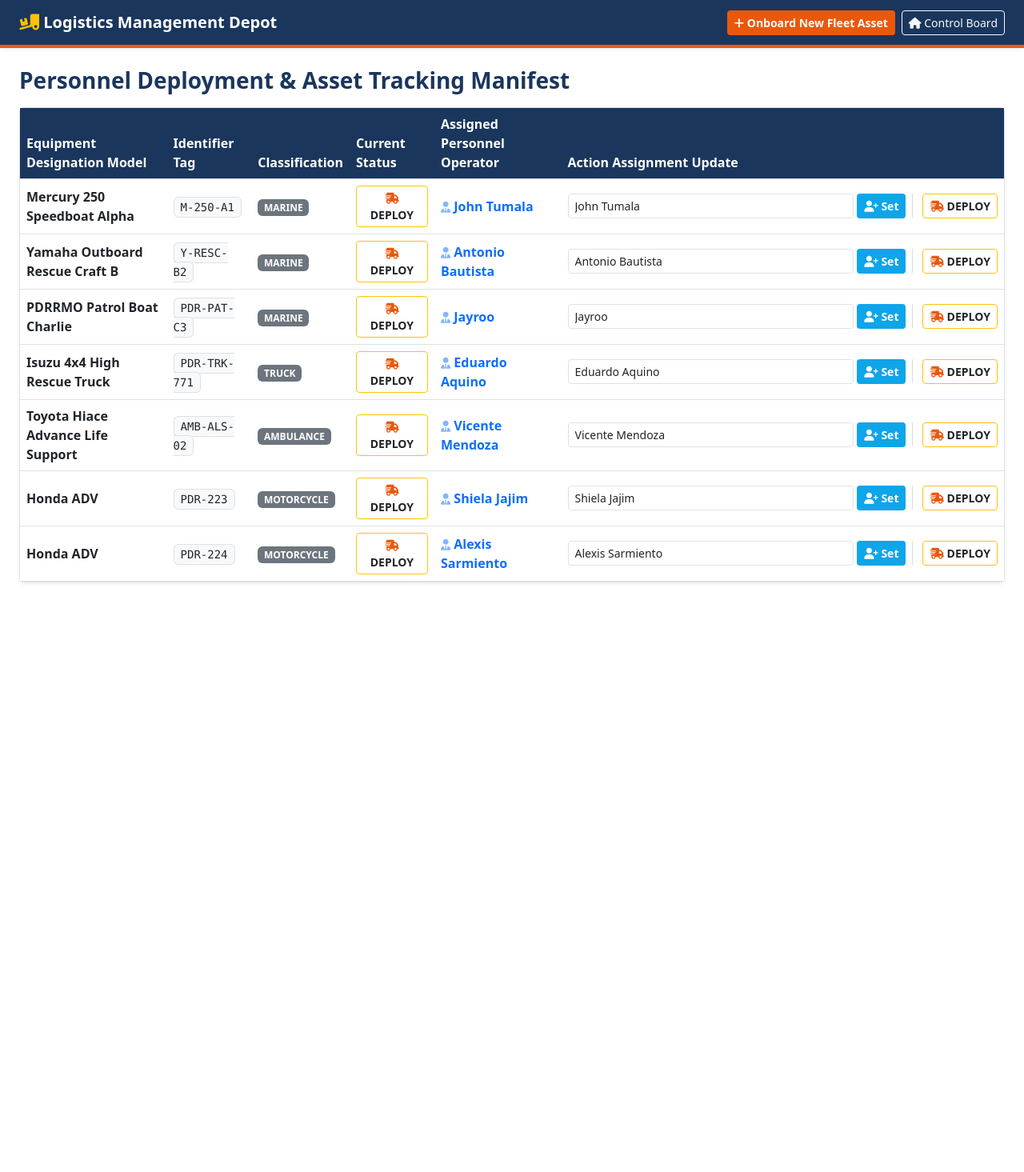
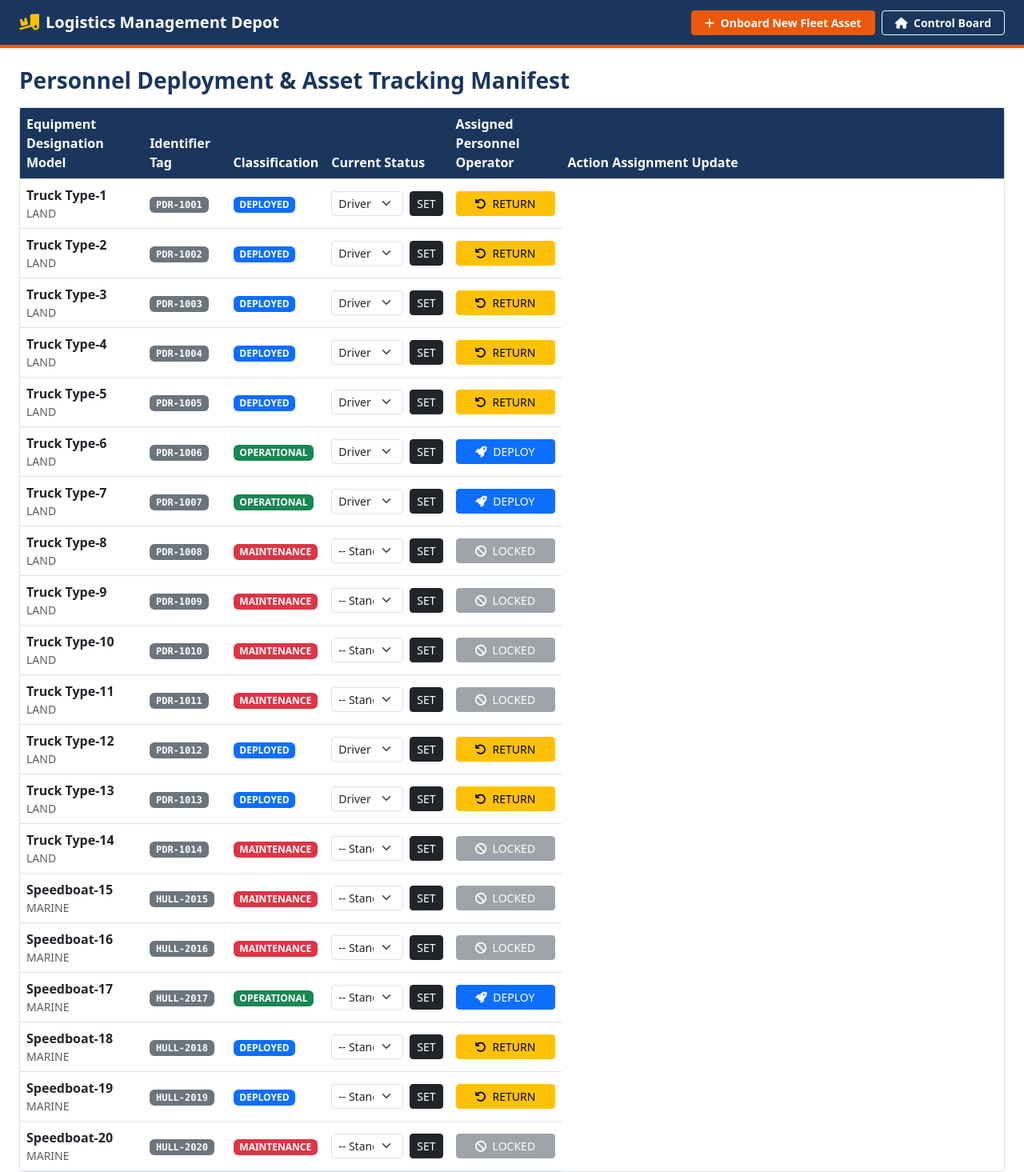
Before and after one commit to Jayroo0/Tumalac_IT, a Django app: page /logistics/ in a window 1280 px wide. Shown: the whole page at 80% size. Before the commit the page ends 729 px from the top, so only its background shows below. Run offline with Django 5.2, Linux system fonts and the light colour scheme; a user stored in the database is signed in; data comes from the database, SQL or seed files in the repository.

Commit message:
Manual Deployment of Vehicle

```diff
--- a/fleet/templates/fleet/logistics_dashboard.html
+++ b/fleet/templates/fleet/logistics_dashboard.html
@@ -17,11 +17,24 @@
     </style>
 </head>
 <body>
-    <nav class="navbar navbar-dark nav-header px-4 py-2 shadow-sm mb-4">
-        <span class="navbar-brand fw-bold text-white"><i class="fa-solid fa-truck-ramp-box text-warning"></i> Logistics Management Depot</span>
+    <nav class="navbar navbar-dark nav-header px-4 py-2 shadow-sm mb-4" style="background-color: #1A365D; border-bottom: 4px solid #EA580C;">
+    <span class="navbar-brand fw-bold text-white d-flex align-items-center gap-2">
+        <i class="fa-solid fa-truck-ramp-box" style="color: #FFC107;"></i>
+        <span>Logistics Management Depot</span>
+    </span>
+
     <div class="d-flex gap-2">
-            <button class="btn btn-sm btn-orange" data-bs-toggle="modal" data-bs-target="#addVehicleModal"><i class="fa-solid fa-plus"></i> Onboard New Fleet Asset</button>
-            <a href="{% url 'homepage' %}" class="btn btn-sm btn-outline-light"><i class="fa-solid fa-house"></i> Control Board</a>
+        <button type="button" class="btn btn-sm btn-orange fw-bold px-3 text-white"
+                id="onboard-trigger-btn"
+                data-bs-toggle="modal"
+                data-bs-target="#addVehicleModal"
+                style="background-color: #EA580C; border: 1px solid #EA580C;">
+            <i class="fa-solid fa-plus me-1"></i> Onboard New Fleet Asset
+        </button>
+
+        <a href="{% url 'homepage' %}" class="btn btn-sm btn-outline-light fw-bold px-3">
+            <i class="fa-solid fa-house me-1"></i> Control Board
+        </a>
     </div>
 </nav>
 
@@ -45,64 +58,68 @@
                     <tbody>
     {% for vehicle in vehicles %}
     <tr>
-                            <td class="fw-bold text-dark">{{ vehicle.model_name }}</td>
-                            <td><code class="bg-light text-dark border px-2 py-1 rounded font-monospace">{{ vehicle.plate_number }}</code></td>
-                            <td><span class="badge bg-secondary text-uppercase">{{ vehicle.vehicle_type.name }}</span></td>
+        <td>
+            <strong>{{ vehicle.model_name }}</strong>
+            <div class="text-muted small">{{ vehicle.vehicle_type.name }}</div>
+        </td>
+
+        <td><span class="badge bg-secondary font-monospace">{{ vehicle.plate_number }}</span></td>
 
         <td>
-                                {% if vehicle.status != 'DEPLOYED' %}
-    <form action="{% url 'logistics_dashboard' %}" method="post" class="d-inline">
-        {% csrf_token %}
-        <input type="hidden" name="action" value="deploy_vehicle">
-        <input type="hidden" name="vehicle_id" value="{{ vehicle.id }}">
-        <button type="submit" class="btn btn-sm btn-outline-warning text-dark fw-bold px-2">
-            <i class="fa-solid fa-truck-fast text-orange"></i> DEPLOY
-        </button>
-    </form>
+            {% if vehicle.status == 'DEPLOYED' %}
+                <span class="badge bg-primary">DEPLOYED</span>
+            {% elif vehicle.status == 'MAINTENANCE' %}
+                <span class="badge bg-danger">MAINTENANCE</span>
             {% else %}
-    <form action="{% url 'logistics_dashboard' %}" method="post" class="d-inline">
-        {% csrf_token %}
-        <input type="hidden" name="action" value="return_vehicle">
-        <input type="hidden" name="vehicle_id" value="{{ vehicle.id }}">
-        <button type="submit" class="btn btn-sm btn-outline-danger fw-bold px-2" title="Click to process return registry to depot base">
-            <i class="fa-solid fa-arrow-rotate-left"></i> RETURN TO BASE
-        </button>
-    </form>
+                <span class="badge bg-success">OPERATIONAL</span>
             {% endif %}
         </td>
 
-                            <td class="text-primary fw-semibold">
-                                <i class="fa-solid fa-user-tie small opacity-50"></i> {{ vehicle.assigned_driver }}
+        <td>
+            <form action="{% url 'logistics_dashboard' %}" method="post" class="d-flex gap-2 m-0">
+                {% csrf_token %}
+                <input type="hidden" name="action" value="set_driver">
+                <input type="hidden" name="vehicle_id" value="{{ vehicle.id }}">
+
+                <select name="driver_id" class="form-select form-select-sm" style="max-width: 200px;">
+                    <option value="">-- Standby / Unassigned --</option>
+
+                    {% for driver in drivers %}
+                        <option value="{{ driver.id }}" {% if vehicle.assigned_driver.id == driver.id %}selected{% endif %}>
+                            {{ driver.name }}
+                        </option>
+                    {% endfor %}
+                </select>
+                <button type="submit" class="btn btn-sm btn-dark">SET</button>
+            </form>
         </td>
+
         <td>
-                                <div class="d-flex gap-2 align-items-center">
-                                    <form method="POST" class="d-flex gap-1 m-0 flex-grow-1 align-items-center">
+            <form action="{% url 'logistics_dashboard' %}" method="post" class="m-0">
                 {% csrf_token %}
-                                        <input type="hidden" name="action" value="assign_driver">
                 <input type="hidden" name="vehicle_id" value="{{ vehicle.id }}">
-                                        <input type="text" name="driver_name" class="form-control form-control-sm" placeholder="Operator Name" value="{{ vehicle.assigned_driver }}" required>
-                                        <button type="submit" class="btn btn-sm btn-teal text-nowrap" title="Assign Operator"><i class="fa-solid fa-user-plus"></i> Set</button>
+
+                {% if vehicle.status == 'OPERATIONAL' %}
+                    <input type="hidden" name="action" value="deploy_vehicle">
+                    <button type="submit" class="btn btn-sm btn-primary w-100">
+                        <i class="fa-solid fa-rocket me-1"></i> DEPLOY
+                    </button>
+                {% elif vehicle.status == 'DEPLOYED' %}
+                    <input type="hidden" name="action" value="return_vehicle">
+                    <button type="submit" class="btn btn-sm btn-warning w-100">
+                        <i class="fa-solid fa-arrow-rotate-left me-1"></i> RETURN
+                    </button>
+                {% else %}
+                    <button type="button" class="btn btn-sm btn-secondary w-100" disabled>
+                        <i class="fa-solid fa-ban me-1"></i> LOCKED
+                    </button>
+                {% endif %}
             </form>
-
-                                    <div class="vr bg-secondary opacity-25" style="height: 30px;"></div>
-
-                                    {% if vehicle.status != 'DEPLOYED' %}
-                                        <form action="{% url 'logistics_dashboard' %}" method="post" class="d-inline ms-1">
-                                            {% csrf_token %}
-                                            <input type="hidden" name="action" value="deploy_vehicle">
-                                            <input type="hidden" name="vehicle_id" value="{{ vehicle.id }}">
-                                            <input type="hidden" name="destination" value="Operational Dispatch Assignment">
-                                            <button type="submit" class="btn btn-sm btn-outline-warning text-dark fw-bold px-2 text-nowrap" title="Dispatch to Active Mission">
-                                                <i class="fa-solid fa-truck-fast text-orange"></i> DEPLOY
-                                            </button>
-                                        </form>
-                                    {% else %}
-                                        <span class="badge border border-secondary text-secondary bg-transparent px-2 text-nowrap">
-                                            <i class="fa-solid fa-satellite-dish"></i> IN FIELD
-                                        </span>
-                                    {% endif %}
-                                </div>
         </td>
+    </tr>
+    {% empty %}
+    <tr>
+        <td colspan="5" class="text-center py-4 text-muted">No logistics assets registered in database registry.</td>
     </tr>
     {% endfor %}
 </tbody>
@@ -150,5 +167,75 @@
     </div>
 
     <script src="https://cdn.jsdelivr.net/npm/bootstrap@5.3.0/dist/js/bootstrap.bundle.min.js"></script>
+
+    <script>
+function submitDirectAction(actionName, vehicleId) {
+    // 1. Create a dynamic form container
+    const tempForm = document.createElement('form');
+    tempForm.method = 'POST';
+    tempForm.action = "{% url 'logistics_dashboard' %}";
+
+    // 2. Inject your Django Security Token
+    const csrfInput = document.createElement('input');
+    csrfInput.type = 'hidden';
+    csrfInput.name = 'csrfmiddlewaretoken';
+    csrfInput.value = '{{ csrf_token }}';
+    tempForm.appendChild(csrfInput);
+
+    // 3. Inject Action Name parameter
+    const actionInput = document.createElement('input');
+    actionInput.type = 'hidden';
+    actionInput.name = 'action';
+    actionInput.value = actionName;
+    tempForm.appendChild(actionInput);
+
+    // 4. Inject Vehicle Target ID parameter
+    const idInput = document.createElement('input');
+    idInput.type = 'hidden';
+    idInput.name = 'vehicle_id';
+    idInput.value = vehicleId;
+    tempForm.appendChild(idInput);
+
+    // 5. Append and trigger execution
+    document.body.appendChild(tempForm);
+    tempForm.submit();
+
+
+}
+// Inside logistics_dashboard.html -> function submitOnboardingForm()
+function submitOnboardingForm() {
+    const modelName = document.getElementById('onboard-model').value.trim();
+    const plateNum = document.getElementById('onboard-plate').value.trim();
+
+    if (!modelName || !plateNum) {
+        alert("⚠️ REGISTRY ERROR: Both Equipment Model Name and Plate Number are required.");
+        return;
+    }
+
+    const dynamicForm = document.createElement('form');
+    dynamicForm.method = 'POST';
+    dynamicForm.action = "{% url 'logistics_dashboard' %}";
+
+    // 🔄 UPDATED: Passing 'vehicle_type' down along with core properties
+    const parameters = {
+        'csrfmiddlewaretoken': '{{ csrf_token }}',
+        'action': 'add_vehicle',
+        'model_name': modelName,
+        'plate_number': plateNum,
+        'vehicle_type': 'LAND' // Sets onboarding assets to standard LAND types by default
+    };
+
+    for (const [key, value] of Object.entries(parameters)) {
+        const inputField = document.createElement('input');
+        inputField.type = 'hidden';
+        inputField.name = key;
+        inputField.value = value;
+        dynamicForm.appendChild(inputField);
+    }
+
+    document.body.appendChild(dynamicForm);
+    dynamicForm.submit();
+}
+</script>
 </body>
 </html>
--- a/fleet/views.py
+++ b/fleet/views.py
@@ -1,22 +1,20 @@
 from django.shortcuts import render, redirect, get_object_or_404
 from django.contrib import messages
 from django.contrib.auth.decorators import login_required
-from .models import Vehicle, VehicleType
 from django.contrib.auth import logout
-from django.contrib.admin.models import LogEntry, CHANGE, ADDITION # 👈 IMPORT LOG MODIFIERS
-from django.contrib.contenttypes.models import ContentType          # 👈 IMPORT CONTENT TYPES
+from django.contrib.admin.models import LogEntry, CHANGE, ADDITION
+from django.contrib.contenttypes.models import ContentType
+from .models import Vehicle, VehicleType, Driver  # 🟢 Added Driver model here
 
+# =========================================================================
+# SYSTEM SECURITY & AUDIT LOG HELPERS
+# =========================================================================
 def custom_user_logout(request):
     if request.method == 'POST':
         logout(request)
         messages.success(request, "You have been logged out of the PDRRMO operations network.")
     return redirect('homepage')
 
-
-
-# fleet/views.py
-
-# 🆕 ADD THIS HELPER FUNCTION AT THE TOP OF YOUR FILE:
 def check_user_role(user, group_name, keywords):
     """
     Helper function to securely evaluate if a user belongs to a specific group
@@ -25,19 +23,15 @@ def check_user_role(user, group_name, keywords):
     if user.is_superuser:
         return True
 
-    # Check database groups
     user_group_names = list(user.groups.values_list('name', flat=True))
     if group_name in user_group_names:
         return True
 
-    # Check username keywords as a fail-safe
     username_lower = user.username.lower()
     if any(kw in username_lower for kw in keywords):
         return True
 
     return False
-
-
 
 def log_action_to_admin(request, object_instance, action_flag, change_message):
     LogEntry.objects.create(
@@ -51,10 +45,10 @@ def log_action_to_admin(request, object_instance, action_flag, change_message):
 
 
 # =========================================================================
-# 1. HOMEPAGE VIEW (With Automatic Domain Sorting Matrices)
+# 1. HOMEPAGE VIEW
 # =========================================================================
 def homepage(request):
-    all_vehicles = Vehicle.objects.all().select_related('vehicle_type')
+    all_vehicles = Vehicle.objects.all().select_related('vehicle_type', 'assigned_driver')
     marine_crafts = all_vehicles.filter(vehicle_type__name__iexact='MARINE')
     land_vehicles = all_vehicles.exclude(vehicle_type__name__iexact='MARINE')
 
@@ -72,31 +66,21 @@ def homepage(request):
 # =========================================================================
 # 2. CENTRAL ROUTER VIEW (The Single Portal Gateway)
 # =========================================================================
-# fleet/views.py
-
-# fleet/views.py
-
 @login_required
 def dashboard_router(request):
     user = request.user
     username_lower = user.username.lower()
-
-    # Get a clean list of all group names assigned to this user
     user_group_names = list(user.groups.values_list('name', flat=True))
 
-    # 📝 TERMINAL DEBUGGER: This prints directly to your black console window
-    # so you can see why it's failing!
     print("\n--- PDRRMO DEBUGLOG PORTAL ---")
     print(f"Active User Logging In: {user.username}")
     print(f"Is Staff Status Flag: {user.is_staff}")
     print(f"Detected Database Groups: {user_group_names}")
     print("-------------------------------\n")
 
-    # 1. Main System Administrator Gateway
     if user.is_superuser:
         return redirect('/admin/')
 
-    # 2. Strict Database Group Matches
     if 'Seacraft' in user_group_names:
         return redirect('seacraft_dashboard')
     elif 'Repairman' in user_group_names:
@@ -104,8 +88,6 @@ def dashboard_router(request):
     elif 'Logistics' in user_group_names:
         return redirect('logistics_dashboard')
 
-    # 3. 🛡️ BULLETPROOF SAFETY NET: Username Profile Keyword Interception
-    # If database groups are broken, this checks the account name itself!
     if 'sea' in username_lower or 'maritime' in username_lower:
         return redirect('seacraft_dashboard')
     elif 'tech' in username_lower or 'repair' in username_lower or 'mechanic' in username_lower:
@@ -113,17 +95,15 @@ def dashboard_router(request):
     elif 'log' in username_lower or 'depot' in username_lower:
         return redirect('logistics_dashboard')
 
-    # 4. Final Fallback for staff accounts without keywords or groups
     if user.is_staff:
         return redirect('logistics_dashboard')
 
-    # Fallback if account has absolutely zero routing match parameters
     messages.warning(request, f"Profile '{user.username}' has no operational role assigned.")
     return redirect('homepage')
 
 
 # =========================================================================
-# 3. GENERAL REPAIRMAN DASHBOARD (Land/Global Transportation)
+# 3. GENERAL REPAIRMAN DASHBOARD (Land / Tech Fleet)
 # =========================================================================
 @login_required
 def repairman_dashboard(request):
@@ -131,7 +111,6 @@ def repairman_dashboard(request):
     username_lower = user.username.lower()
     user_group_names = list(user.groups.values_list('name', flat=True))
 
-    # 🛡️ Updated Guardrail: Pass if Admin, in Group, OR has the keyword in username
     is_authorized = (
         user.is_superuser or
         'Repairman' in user_group_names or
@@ -155,15 +134,13 @@ def repairman_dashboard(request):
         messages.success(request, f"Status updated for {vehicle.model_name} successfully!")
         return redirect('repairman_dashboard')
 
-    vehicles = Vehicle.objects.all().exclude(vehicle_type__name__iexact='MARINE').select_related('vehicle_type')
+    vehicles = Vehicle.objects.all().exclude(vehicle_type__name__iexact='MARINE').select_related('vehicle_type', 'assigned_driver')
     return render(request, 'fleet/repairman_dashboard.html', {'vehicles': vehicles})
 
 
 # =========================================================================
 # 4. SPECIALIZED SEACRAFT DASHBOARD (Marine Crafts Only)
 # =========================================================================
-# Inside fleet/views.py
-
 @login_required
 def seacraft_dashboard(request):
     user = request.user
@@ -181,20 +158,12 @@ def seacraft_dashboard(request):
         return redirect('homepage')
 
     if request.method == 'POST':
-        # 🔄 FIX: Check for both common template variable names just in case
         vehicle_id = request.POST.get('vehicle_id') or request.POST.get('craft_id')
         new_status = request.POST.get('status')
-
-        print(f"\n--- SEACRAFT STATUS UPDATE DEBUG ---")
-        print(f"Received Vehicle ID: {vehicle_id}")
-        print(f"Received Raw Status: {new_status}")
-        print(f"------------------------------------\n")
 
         if vehicle_id and new_status:
             vehicle = get_object_or_404(Vehicle, id=vehicle_id)
             old_status = vehicle.status
-
-            # Clean and match validation choices format (forced uppercase)
             cleaned_status = str(new_status).strip().upper()
 
             vehicle.status = cleaned_status
@@ -207,65 +176,91 @@ def seacraft_dashboard(request):
 
         return redirect('seacraft_dashboard')
 
-    vehicles = Vehicle.objects.filter(vehicle_type__name__iexact='MARINE').select_related('vehicle_type')
+    vehicles = Vehicle.objects.filter(vehicle_type__name__iexact='MARINE').select_related('vehicle_type', 'assigned_driver')
     return render(request, 'fleet/seacraft_dashboard.html', {'vehicles': vehicles})
+
 
 # =========================================================================
 # 5. LOGISTICS DASHBOARD (Onboarding & Driver Assignment Matrix)
 # =========================================================================
 @login_required
 def logistics_dashboard(request):
-
     user = request.user
 
-    # 🛡️ Clean authorization check using the helper function
-    # Staff accounts also get access to logistics by default
+    # 🛡️ Cleaned up single unified authorization gate
     if not (user.is_staff or check_user_role(user, 'Logistics', ['log', 'depot'])):
         messages.error(request, "Access restricted to Logistics Depot management accounts.")
         return redirect('homepage')
 
-
-    # Pass if Admin, Logistics group/keywords, OR is basic staff user
-    is_logistics_staff = (
-        check_user_role(request.user, 'Logistics', ['log', 'depot']) or
-        request.user.is_staff
-    )
-
-    if not is_logistics_staff:
-        messages.error(request, "Access restricted to Logistics Depot management accounts.")
-        return redirect('homepage')
-
-    # Inside fleet/views.py -> def logistics_dashboard(request):
-
     if request.method == 'POST':
         action = request.POST.get('action')
+        vehicle_id = request.POST.get('vehicle_id')
 
-        if action == 'add_vehicle':
-            # ... (keep existing code) ...
-            pass
+        # ACTION A: DEPLOY VEHICLE OUTBOUND
+        if action == 'deploy_vehicle':
+            vehicle = get_object_or_404(Vehicle, id=vehicle_id)
+            if vehicle.status.upper() == 'MAINTENANCE':
+                messages.error(request, f"⚠️ CRITICAL BLOCK: '{vehicle.model_name}' is logged under MAINTENANCE.")
+                return redirect('logistics_dashboard')
 
-        elif action == 'assign_driver':
-            # ... (keep existing code) ...
-            pass
+            vehicle.status = 'DEPLOYED'
+            vehicle.save()
+            log_action_to_admin(request, vehicle, CHANGE, "Deployed asset unit to active emergency route.")
+            messages.success(request, f"Asset unit {vehicle.model_name} deployed successfully!")
+            return redirect('logistics_dashboard')
 
-        elif action == 'deploy_vehicle':
-            # ... (keep existing code) ...
-            pass
+        # ACTION B: RETURN VEHICLE TO DEPOT BASE
+        elif action == 'return_vehicle':
+            vehicle = get_object_or_404(Vehicle, id=vehicle_id)
+            vehicle.status = 'OPERATIONAL'
+            vehicle.save()
+            log_action_to_admin(request, vehicle, CHANGE, "Returned asset unit back to operational depot storage.")
+            messages.success(request, f"Asset unit {vehicle.model_name} returned to depot!")
+            return redirect('logistics_dashboard')
 
-        # 🆕 NEW RETURN FEATURE: Bring asset back from deployment field
-        elif action == 'return_vehicle':
-            vehicle_id = request.POST.get('vehicle_id')
+        # ACTION C: NEW ASSET REGISTRATION ONBOARDING
+        elif action == 'add_vehicle':
+            model_name = request.POST.get('model_name')
+            plate_number = request.POST.get('plate_number')
+            type_id = request.POST.get('vehicle_type')
+
+            v_type = get_object_or_404(VehicleType, id=type_id)
+            new_asset = Vehicle.objects.create(
+                model_name=model_name,
+                plate_number=plate_number,
+                vehicle_type=v_type,
+                status='OPERATIONAL'
+            )
+            log_action_to_admin(request, new_asset, ADDITION, f"Registered new asset unit '{model_name}' into inventory records.")
+            messages.success(request, f"New fleet asset '{model_name}' has been securely registered to the base depot map.")
+            return redirect('logistics_dashboard')
+
+        # 🆕 ACTION D: PROCESSING INTERACTION FROM DRIVER DROPDOWN SET BUTTONS
+        elif action == 'set_driver':
             vehicle = get_object_or_404(Vehicle, id=vehicle_id)
+            driver_id = request.POST.get('driver_id')
 
-            old_status = vehicle.status
-            vehicle.status = 'OPERATIONAL'  # Revert status back to active depot pool
+            if driver_id:  # If an operator ID was chosen in the dropdown list
+                driver_obj = get_object_or_404(Driver, id=driver_id)
+                vehicle.assigned_driver = driver_obj
+                msg = f"Assigned operator {driver_obj.name} to {vehicle.model_name}."
+            else:  # "None" / Unassigned chosen
+                vehicle.assigned_driver = None
+                msg = f"Removed driver assignment from asset {vehicle.model_name}."
+
             vehicle.save()
+            log_action_to_admin(request, vehicle, CHANGE, msg)
+            messages.success(request, msg)
+            return redirect('logistics_dashboard')
 
-            log_action_to_admin(request, vehicle, CHANGE, f"Returned asset to logistics hub depot from field deployment.")
-            messages.success(request, f"Asset unit {vehicle.model_name} has returned to base and is available for assignment.")
+    # Fetch values ensuring fast loading via select_related lookups
+    vehicles = Vehicle.objects.all().select_related('vehicle_type', 'assigned_driver')
+    types = VehicleType.objects.all()
+    drivers = Driver.objects.filter(is_active=True) # 🟢 Context hook for dropdown lists
 
-        return redirect('logistics_dashboard')
-
-    vehicles = Vehicle.objects.all().select_related('vehicle_type')
-    types = VehicleType.objects.all()
-    return render(request, 'fleet/logistics_dashboard.html', {'vehicles': vehicles, 'types': types})
+    context = {
+        'vehicles': vehicles,
+        'types': types,
+        'drivers': drivers
+    }
+    return render(request, 'fleet/logistics_dashboard.html', context)
```
Also changed, not shown: fleet/admin.py (+49 -6 lines), fleet/models.py (+13 -6 lines), fleet/templates/fleet/homepage.html (+18 -3 lines), fleet/templates/fleet/repairman_dashboard.html (+28 -1 lines), fleet/templates/fleet/seacraft_dashboard.html (+33 -6 lines), db.sqlite3, fleet/migrations/0001_initial.py, fleet/migrations/0002_part_quantity_alter_part_description_alter_part_name.py (deleted), fleet/migrations/0003_issue.py (deleted), fleet/migrations/0004_delete_dashboardnotification_and_more.py (deleted), fleet/migrations/0005_alter_vehicle_assigned_driver_alter_vehicle_status_and_more.py (deleted), fleet/migrations/0006_vehicle_driver_phone.py (deleted). Lines whose indentation alone changed are shown as unchanged.
